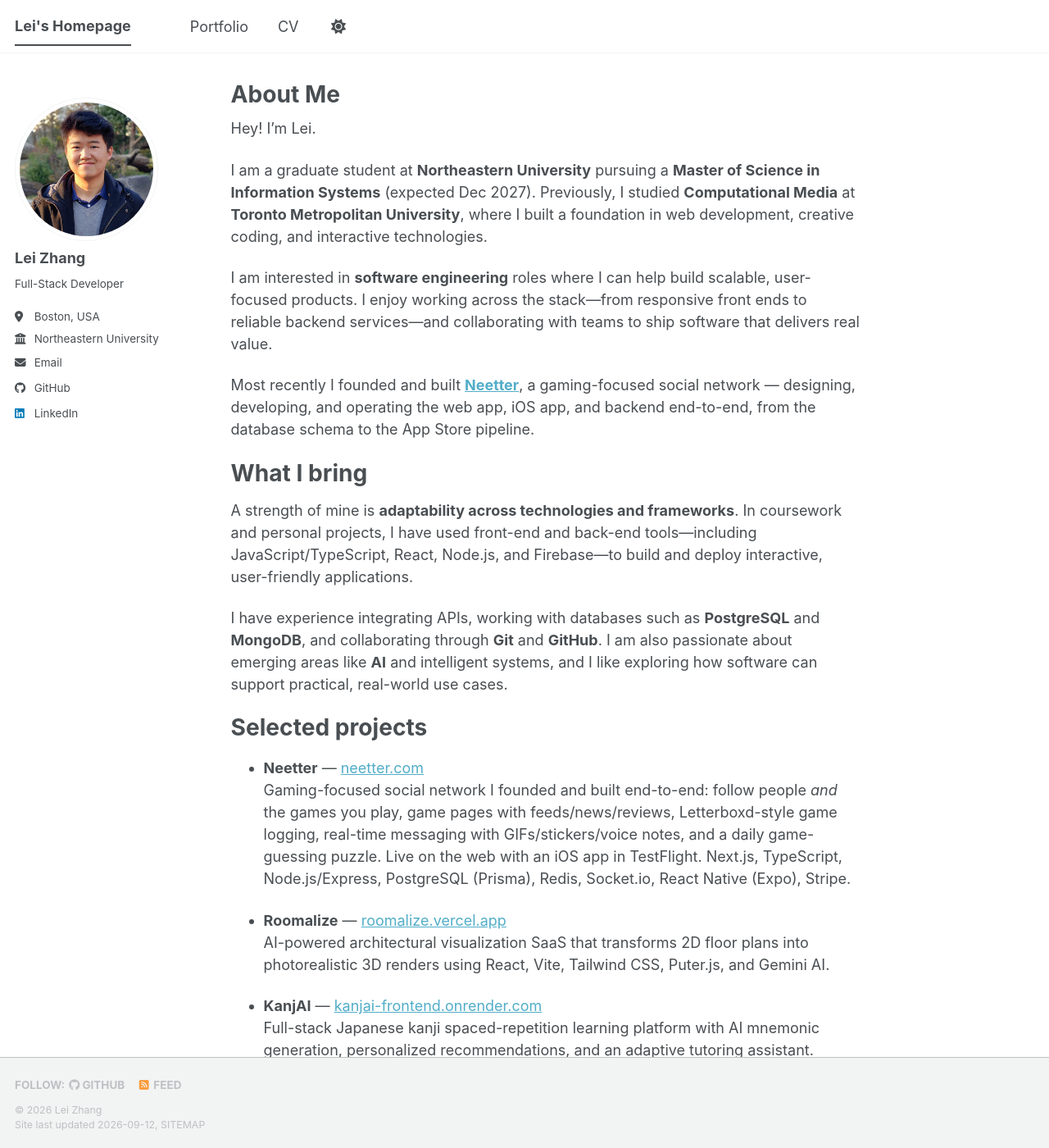
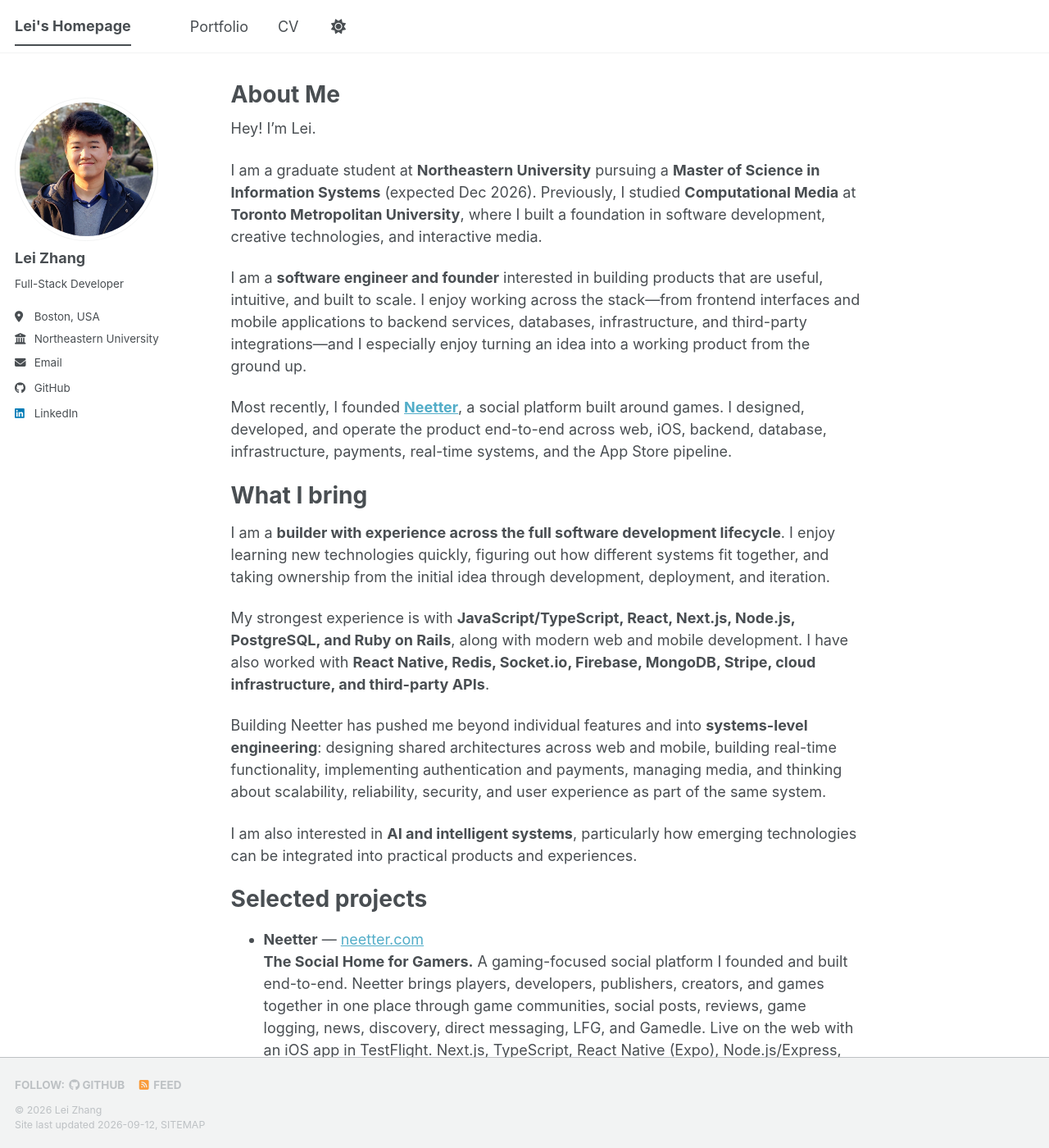
Before and after one commit to Mauoser/mauoser.github.io, a Jekyll site: the page built from _pages/about.md, in a window 1280 px wide and 1400 px high. Shown: the whole window at 82% size. Built offline with Jekyll 4.4.1, drawn with Linux system fonts in a browser that asks for light colours; a script bundle is joined from its source files by our own code; library files that are not in the unit come from our copies; some of the changed text lies outside the part shown.

Commit message:
Update about.md

```diff
--- a/_pages/about.md
+++ b/_pages/about.md
@@ -9,50 +9,58 @@
 
 Hey! I'm Lei.
 
-I am a graduate student at **Northeastern University** pursuing a **Master of Science in Information Systems** (expected Dec 2027). Previously, I studied **Computational Media** at **Toronto Metropolitan University**, where I built a foundation in web development, creative coding, and interactive technologies.
+I am a graduate student at **Northeastern University** pursuing a **Master of Science in Information Systems** (expected Dec 2026). Previously, I studied **Computational Media** at **Toronto Metropolitan University**, where I built a foundation in software development, creative technologies, and interactive media.
 
-I am interested in **software engineering** roles where I can help build scalable, user-focused products. I enjoy working across the stack—from responsive front ends to reliable backend services—and collaborating with teams to ship software that delivers real value.
+I am a **software engineer and founder** interested in building products that are useful, intuitive, and built to scale. I enjoy working across the stack—from frontend interfaces and mobile applications to backend services, databases, infrastructure, and third-party integrations—and I especially enjoy turning an idea into a working product from the ground up.
 
-Most recently I founded and built **[Neetter](https://neetter.com)**, a gaming-focused social network — designing, developing, and operating the web app, iOS app, and backend end-to-end, from the database schema to the App Store pipeline.
+Most recently, I founded **[Neetter](https://neetter.com)**, a social platform built around games. I designed, developed, and operate the product end-to-end across web, iOS, backend, database, infrastructure, payments, real-time systems, and the App Store pipeline.
 
 What I bring
 ======
-A strength of mine is **adaptability across technologies and frameworks**. In coursework and personal projects, I have used front-end and back-end tools—including JavaScript/TypeScript, React, Node.js, and Firebase—to build and deploy interactive, user-friendly applications.
 
-I have experience integrating APIs, working with databases such as **PostgreSQL** and **MongoDB**, and collaborating through **Git** and **GitHub**. I am also passionate about emerging areas like **AI** and intelligent systems, and I like exploring how software can support practical, real-world use cases.
+I am a **builder with experience across the full software development lifecycle**. I enjoy learning new technologies quickly, figuring out how different systems fit together, and taking ownership from the initial idea through development, deployment, and iteration.
+
+My strongest experience is with **JavaScript/TypeScript, React, Next.js, Node.js, PostgreSQL, and Ruby on Rails**, along with modern web and mobile development. I have also worked with **React Native, Redis, Socket.io, Firebase, MongoDB, Stripe, cloud infrastructure, and third-party APIs**.
+
+Building Neetter has pushed me beyond individual features and into **systems-level engineering**: designing shared architectures across web and mobile, building real-time functionality, implementing authentication and payments, managing media, and thinking about scalability, reliability, security, and user experience as part of the same system.
+
+I am also interested in **AI and intelligent systems**, particularly how emerging technologies can be integrated into practical products and experiences.
 
 Selected projects
 ======
+
 * **Neetter** — [neetter.com](https://neetter.com)
-  Gaming-focused social network I founded and built end-to-end: follow people *and* the games you play, game pages with feeds/news/reviews, Letterboxd-style game logging, real-time messaging with GIFs/stickers/voice notes, and a daily game-guessing puzzle. Live on the web with an iOS app in TestFlight. Next.js, TypeScript, Node.js/Express, PostgreSQL (Prisma), Redis, Socket.io, React Native (Expo), Stripe.
+  **The Social Home for Gamers.** A gaming-focused social platform I founded and built end-to-end. Neetter brings players, developers, publishers, creators, and games together in one place through game communities, social posts, reviews, game logging, news, discovery, direct messaging, LFG, and Gamedle. Live on the web with an iOS app in TestFlight. Next.js, TypeScript, React Native (Expo), Node.js/Express, PostgreSQL/Prisma, Redis, Socket.io, Stripe, Cloudflare R2, Mux.
 
 * **Roomalize** — [roomalize.vercel.app](https://roomalize.vercel.app)
-  AI-powered architectural visualization SaaS that transforms 2D floor plans into photorealistic 3D renders using React, Vite, Tailwind CSS, Puter.js, and Gemini AI.
+  AI-powered architectural visualization SaaS that transforms 2D floor plans into photorealistic 3D renders. React, Vite, Tailwind CSS, Puter.js, Gemini AI.
 
 * **KanjAI** — [kanjai-frontend.onrender.com](https://kanjai-frontend.onrender.com)
-  Full-stack Japanese kanji spaced-repetition learning platform with AI mnemonic generation, personalized recommendations, and an adaptive tutoring assistant. React, Node.js/Express, PostgreSQL, Tailwind CSS, Gemini AI.
+  Full-stack Japanese kanji learning platform combining spaced repetition, AI-generated mnemonics, personalized recommendations, and an adaptive tutoring assistant. React, Node.js/Express, PostgreSQL, Tailwind CSS, Gemini AI.
 
 * **Intervy** — [intervy.onrender.com](https://intervy.onrender.com)
-  AI mock-interview web app with dynamic questions, real-time feedback, tailored interview flows, and secure user management. React, TypeScript, Shadcn UI, Clerk, Firebase, Gemini AI.
+  AI-powered mock interview platform with dynamic questions, real-time feedback, personalized interview flows, and secure user management. React, TypeScript, Shadcn UI, Clerk, Firebase, Gemini AI.
 
-See more on the [portfolio](/portfolio/) page or my full [CV](/cv/).
+See more on the [portfolio](/portfolio/) page or view my full [CV](/cv/).
 
 Experience
 ======
-* **Founder & Full-Stack Developer**, [Neetter](https://neetter.com) — gaming social network — May 2026 – Present
+
+* **Founder & Full-Stack Developer**, [Neetter](https://neetter.com) — Gaming social platform — May 2026 – Present
 * **Teaching & Research Assistant**, Northeastern University, D'Amore-McKim School of Business — Jan 2026 – Present
 * **English Instructor**, Gaba Corporation, Tokyo — Jan 2025 – Aug 2025
 
 Education
 ======
-* **M.S. Information Systems**, Northeastern University, College of Engineering — 3.8 GPA, expected Dec 2027
+
+* **M.S. Information Systems**, Northeastern University, College of Engineering — 3.8 GPA, expected Dec 2026
 * **B.F.A. New Media (Computational Media)**, Toronto Metropolitan University — 3.4 GPA, Jun 2022
 
 Get in touch
 ======
-I would be happy to connect about software engineering, full-stack development, or collaboration opportunities.
 
-Phone: (781) 526-1296
+I am always interested in building useful products, solving interesting technical problems, and connecting with people working in software, technology, gaming, and AI.
+
 Email: [zhang.l5@northeastern.edu](mailto:zhang.l5@northeastern.edu)
 Location: Boston, MA
 [LinkedIn](https://linkedin.com/in/zenrei) · [GitHub](https://github.com/mauoser)
```
